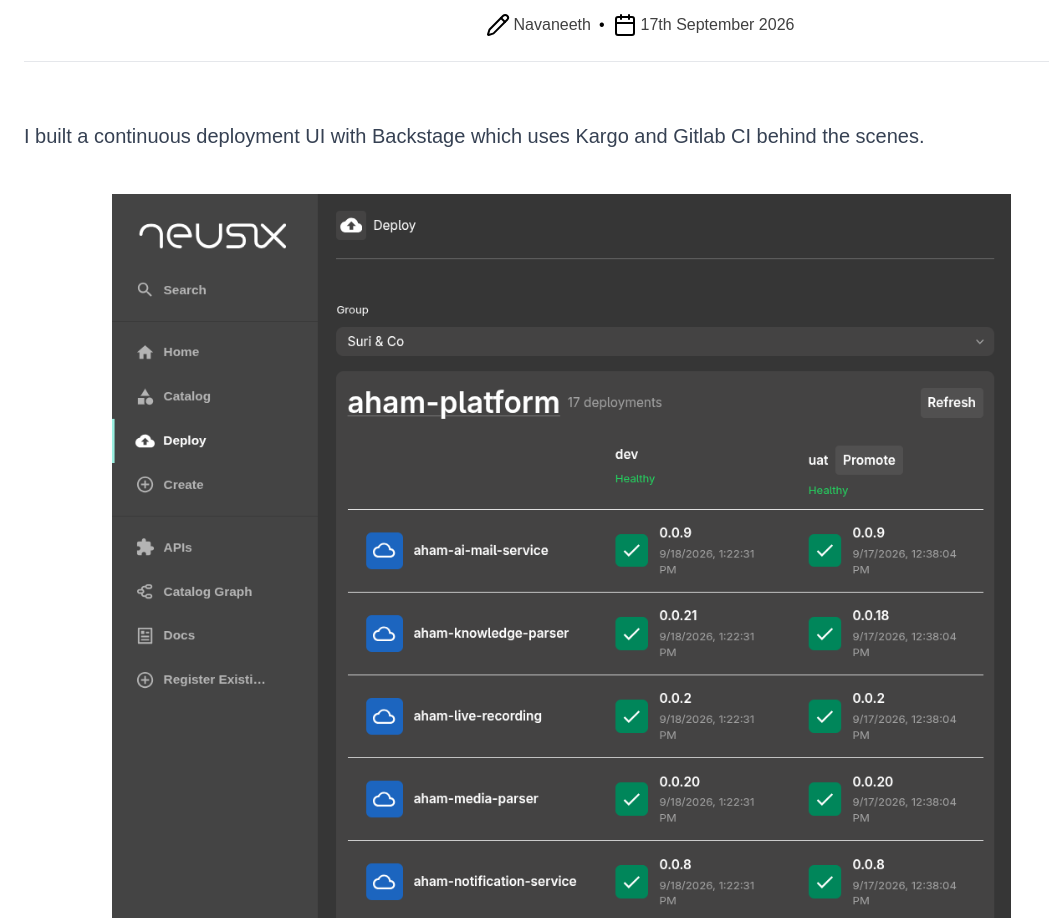
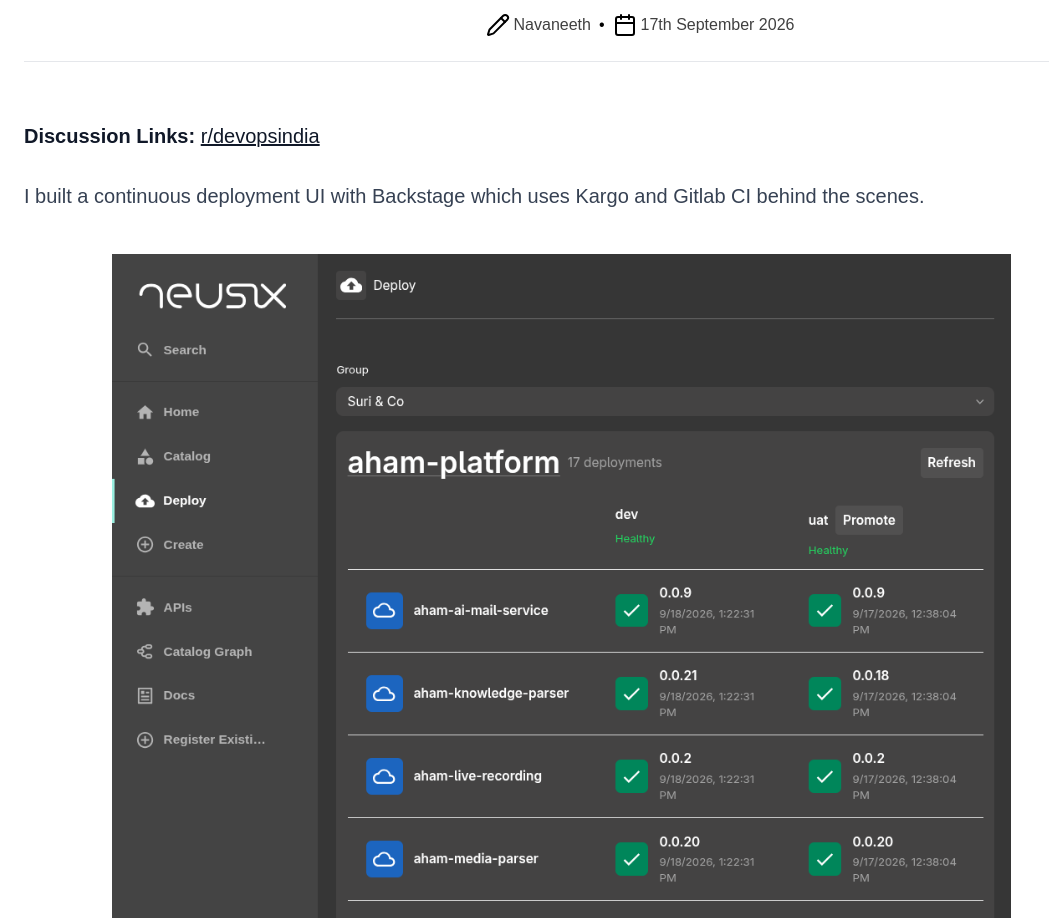
Before and after one commit to navaneeth-dev/portfolio-v2, an Astro site: page /blog/developing-an-idp-at-neusix in a window 1280 px wide. Shown: the part 798-1716 px from the top of the page, without its empty margins (0-1049 px from the left). Built offline with nearby package versions, Linux system fonts and the light colour scheme; Astro itself is replaced by a stand-in of ours; some packages are replaced by stand-ins of ours.

Commit message:
feat: add discussion link
Signed-off-by: Navaneeth <me@rizexor.com>

```diff
--- a/src/content/blog/developing-an-idp-at-neusix.md
+++ b/src/content/blog/developing-an-idp-at-neusix.md
@@ -11,6 +11,8 @@ description: How I built the first version of the NeuSix's Internal Developer Pl
 author: Navaneeth
 isDraft: false
 ---
+
+**Discussion Links: [r/devopsindia](https://www.reddit.com/r/devopsindia/comments/1wm52ww/platform_engineers_anyone_building_a_idp_at_work/)**
 
 I built a continuous deployment UI with Backstage which uses Kargo and Gitlab CI behind the scenes.
 
```
